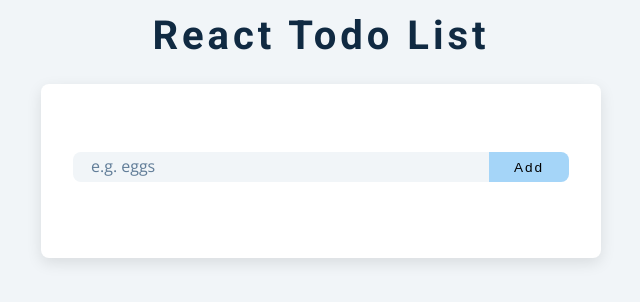
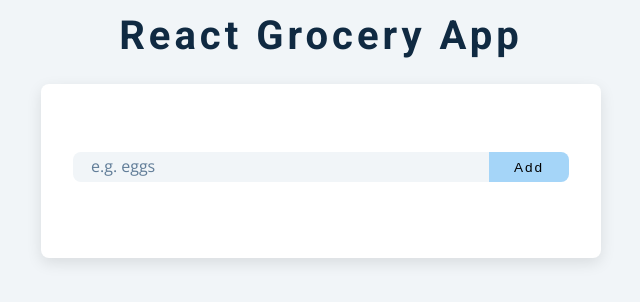
Before and after one commit to Joe-Mwangi/react-todo-list, a React (Create React App) app: page / in a window 1280 px wide. Shown: the top 302 px of the page, without its empty margins (319-959 px from the left). Built offline with nearby package versions, Linux system fonts and the light colour scheme.

Commit message:
changed header

```diff
--- a/src/componets/Header.jsx
+++ b/src/componets/Header.jsx
@@ -1,7 +1,7 @@
 function Header() {
   return (
     <div className="header">
-        <h2>React Todo List</h2>
+        <h2>React Grocery App</h2>
     </div>
   )
 }
```
